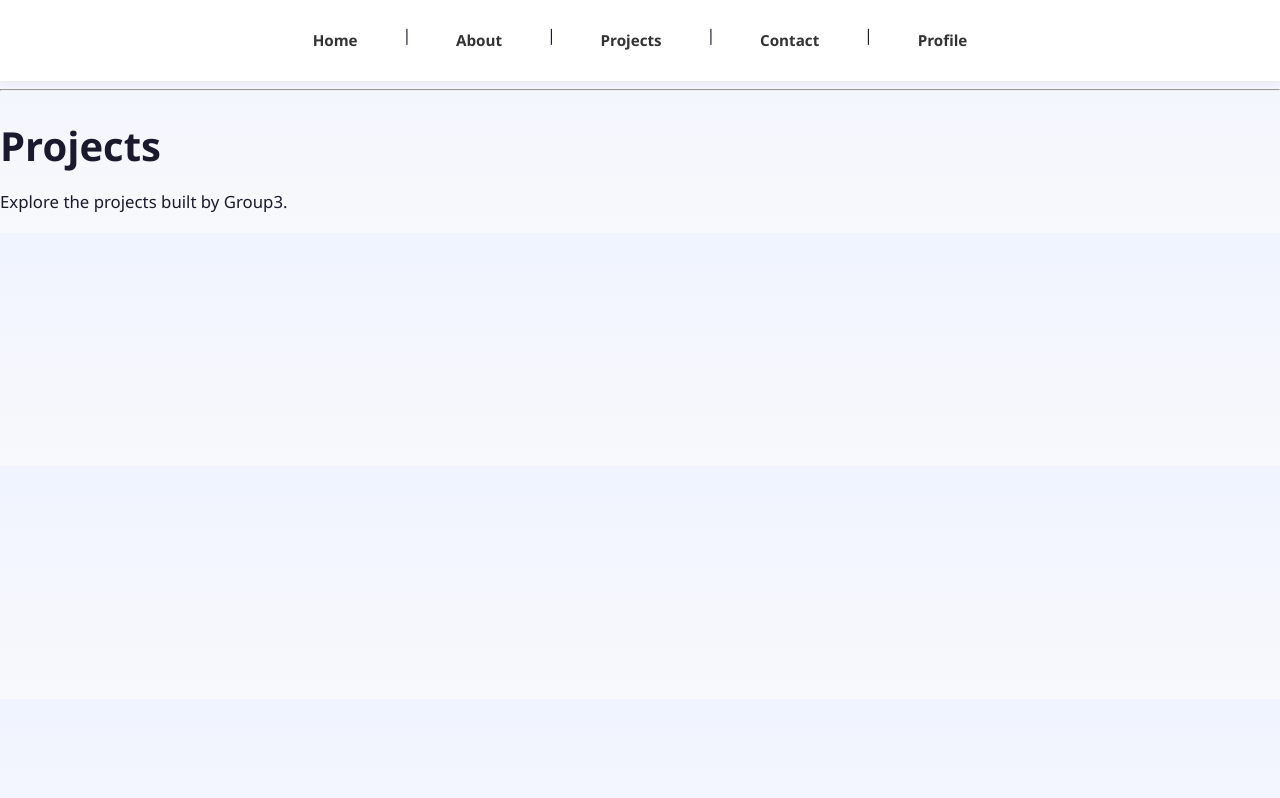
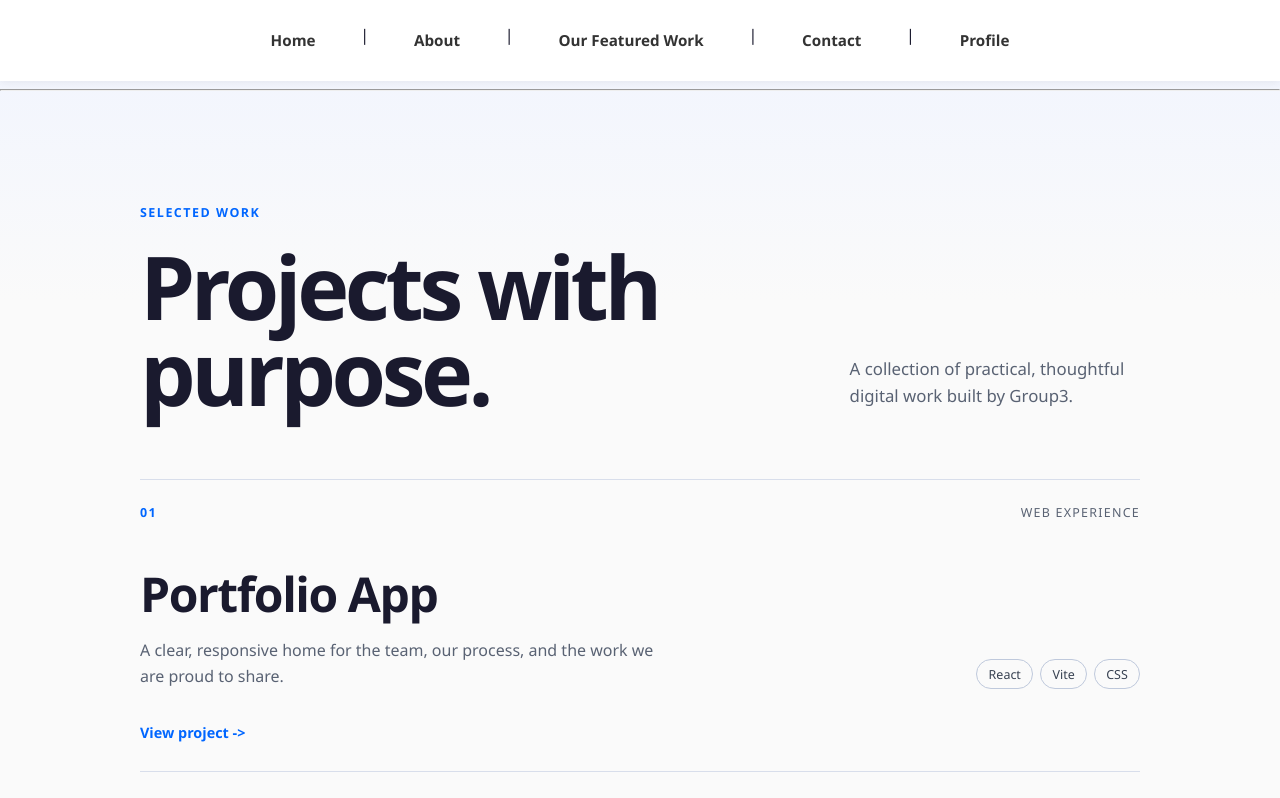
Before and after one commit to gladysmwake/Portfolio-Group3, a React (Vite) app: page /projects in a window 1280 px wide. Shown: the top 798 px of the page. Built offline with nearby package versions, Linux system fonts and the light colour scheme.

Commit message:
POR-5 Projects

```diff
--- a/src/App.css
+++ b/src/App.css
@@ -187,6 +187,111 @@ p {
   color: #8eb5ff;
 }
 
+.projects-page {
+  max-width: 1000px;
+  text-align: left;
+}
+
+.projects-header {
+  align-items: end;
+  display: grid;
+  gap: 2rem;
+  grid-template-columns: minmax(0, 1.4fr) minmax(220px, 0.6fr);
+  padding: 3rem 0 4rem;
+}
+
+.projects-header h1 {
+  font-size: clamp(2.8rem, 7vw, 5.5rem);
+  letter-spacing: -0.05em;
+  line-height: 0.98;
+  margin: 0;
+}
+
+.projects-intro {
+  color: #596273;
+  margin: 0 0 0.35rem;
+}
+
+.project-list {
+  border-top: 1px solid #d8deeb;
+}
+
+.project-card {
+  border-bottom: 1px solid #d8deeb;
+  padding: 1.5rem 0 1.75rem;
+  transition: padding 0.2s ease, background 0.2s ease;
+}
+
+.project-card:hover {
+  background: rgba(255, 255, 255, 0.55);
+  padding-left: 1rem;
+  padding-right: 1rem;
+}
+
+.project-card-topline,
+.project-card-content {
+  align-items: center;
+  display: flex;
+  justify-content: space-between;
+}
+
+.project-card-topline {
+  color: #596273;
+  font-size: 0.78rem;
+  letter-spacing: 0.1em;
+  text-transform: uppercase;
+}
+
+.project-number {
+  color: #0066ff;
+  font-weight: 700;
+}
+
+.project-card-content {
+  align-items: end;
+  gap: 2rem;
+  padding: 2.5rem 0 2rem;
+}
+
+.project-card h2 {
+  font-size: clamp(1.8rem, 4vw, 3rem);
+  letter-spacing: -0.03em;
+  margin: 0;
+}
+
+.project-card-content p {
+  color: #596273;
+  font-size: 1rem;
+  margin: 0.75rem 0 0;
+  max-width: 540px;
+}
+
+.project-tech {
+  display: flex;
+  flex-wrap: wrap;
+  gap: 0.45rem;
+  justify-content: end;
+}
+
+.project-tech span {
+  border: 1px solid #bfc9dc;
+  border-radius: 999px;
+  color: #374151;
+  font-size: 0.78rem;
+  padding: 0.35rem 0.7rem;
+}
+
+.project-link {
+  color: #0066ff;
+  font-size: 0.9rem;
+  font-weight: 700;
+  text-decoration: none;
+}
+
+.project-link:hover {
+  color: #1a1a2e;
+}
+
 @media (max-width: 700px) {
   .about-content,
   .about-cta,
@@ -201,4 +306,19 @@ p {
   .about-link {
     justify-self: start;
   }
+
+  .projects-header,
+  .project-card-content {
+    align-items: start;
+    grid-template-columns: 1fr;
+  }
+
+  .project-card-content {
+    display: grid;
+    gap: 1.5rem;
+  }
+
+  .project-tech {
+    justify-content: start;
+  }
 }
--- a/src/App.jsx
+++ b/src/App.jsx
@@ -1,20 +1,18 @@
-import './App.css'
-import { Routes, Route, Link } from 'react-router-dom'
-import Home from './pages/Home'
-import About from './pages/About'
-import Projects from './pages/Projects'
-import Contact from './pages/Contact'
-import Profile from './pages/Profile'
+import "./App.css";
+import { Routes, Route, Link } from "react-router-dom";
+import Home from "./pages/Home";
+import About from "./pages/About";
+import Projects from "./pages/Projects";
+import Contact from "./pages/Contact";
+import Profile from "./pages/Profile";
 
 export default function App() {
   return (
     <div>
       <nav>
-        <Link to="/">Home</Link> |{' '}
-        <Link to="/about">About</Link> |{' '}
-        <Link to="/projects">Projects</Link> |{' '}
-        <Link to="/contact">Contact</Link> |{' '}
-        <Link to="/profile">Profile</Link>
+        <Link to="/">Home</Link> | <Link to="/about">About</Link> |{" "}
+        <Link to="/projects">Our Featured Work</Link> |{" "}
+        <Link to="/contact">Contact</Link> | <Link to="/profile">Profile</Link>
       </nav>
       <hr />
       <Routes>
@@ -25,5 +23,5 @@ export default function App() {
         <Route path="/profile" element={<Profile />} />
       </Routes>
     </div>
-  )
-};
+  );
+}
--- a/src/pages/Projects.jsx
+++ b/src/pages/Projects.jsx
@@ -1,8 +1,65 @@
+const projects = [
+  {
+    id: "01",
+    name: "Portfolio App",
+    type: "Web experience",
+    description:
+      "A clear, responsive home for the team, our process, and the work we are proud to share.",
+    tech: ["React", "Vite", "CSS"],
+  },
+  {
+    id: "02",
+    name: "Task Tracker",
+    type: "Productivity tool",
+    description:
+      "A focused workspace for turning a busy project backlog into visible, actionable progress.",
+    tech: ["React", "Jira", "Git"],
+  },
+];
+
 export default function Projects() {
-	return (
-		<main>
-			<h1>Projects</h1>
-			<p>Explore the projects built by Group3.</p>
-		</main>
-	)
+  return (
+    <main className="page projects-page">
+      <header className="projects-header">
+        <div>
+          <p className="eyebrow">Selected work</p>
+          <h1>Projects with purpose.</h1>
+        </div>
+        <p className="projects-intro">
+          A collection of practical, thoughtful digital work built by Group3.
+        </p>
+      </header>
+
+      <section className="project-list" aria-label="Group3 projects">
+        {projects.map((project) => (
+          <article className="project-card" key={project.id}>
+            <div className="project-card-topline">
+              <span className="project-number">{project.id}</span>
+              <span>{project.type}</span>
+            </div>
+            <div className="project-card-content">
+              <div>
+                <h2>{project.name}</h2>
+                <p>{project.description}</p>
+              </div>
+              <div
+                className="project-tech"
+                aria-label={`${project.name} technologies`}
+              >
+                {project.tech.map((technology) => (
+                  <span key={technology}>{technology}</span>
+                ))}
+              </div>
+            </div>
+            <a
+              className="project-link"
+              href={`/projects#${project.name.toLowerCase().replaceAll(" ", "-")}`}
+            >
+              View project <span aria-hidden="true">-&gt;</span>
+            </a>
+          </article>
+        ))}
+      </section>
+    </main>
+  );
 }
```
